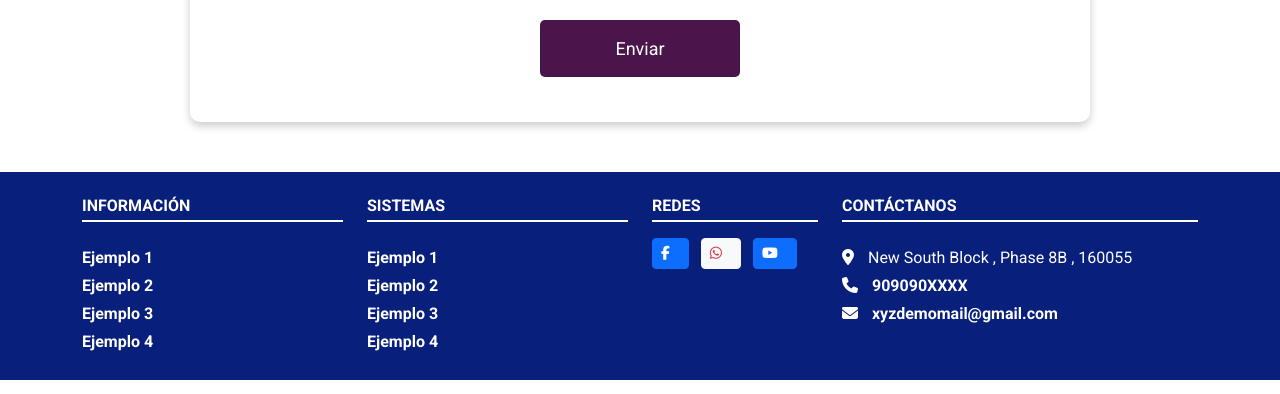
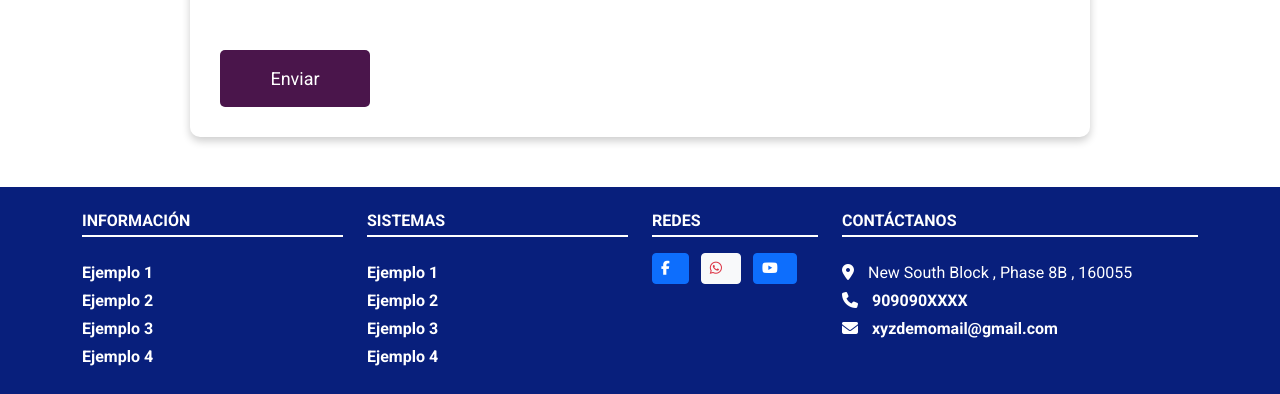
Before and after one commit to FernandoProgramador1/PaginaWeb, a PHP site: page /index.php?page=EdicionImgCarrusel in a window 1280 px wide. Shown: the part 319-713 px from the top of the page. Run offline with PHP 8.4, Linux system fonts and the light colour scheme; data that the repository does not hold is empty; some libraries are stand-ins or nearby versions.

Commit message:
Actualizar estilos de botones en EdicionImgCarrusel.css

```diff
--- a/recursos/CSS/EdicionImgCarrusel.css
+++ b/recursos/CSS/EdicionImgCarrusel.css
@@ -46,12 +46,18 @@
     cursor: pointer;
     border-radius: 5px;
     font-size: 18px;
-    display: block;
-    width: 200px;
-    margin: 20px auto;
     text-align: center;
+    width: 100%;
+    max-width: 150px;
+    margin-top: 50px;
 }
 
 .btn-success-custom:hover {
     background: #36103B;
 }
+
+.button-container {
+    display: flex;
+    justify-content: center;
+    gap: 10px;
+}
```
